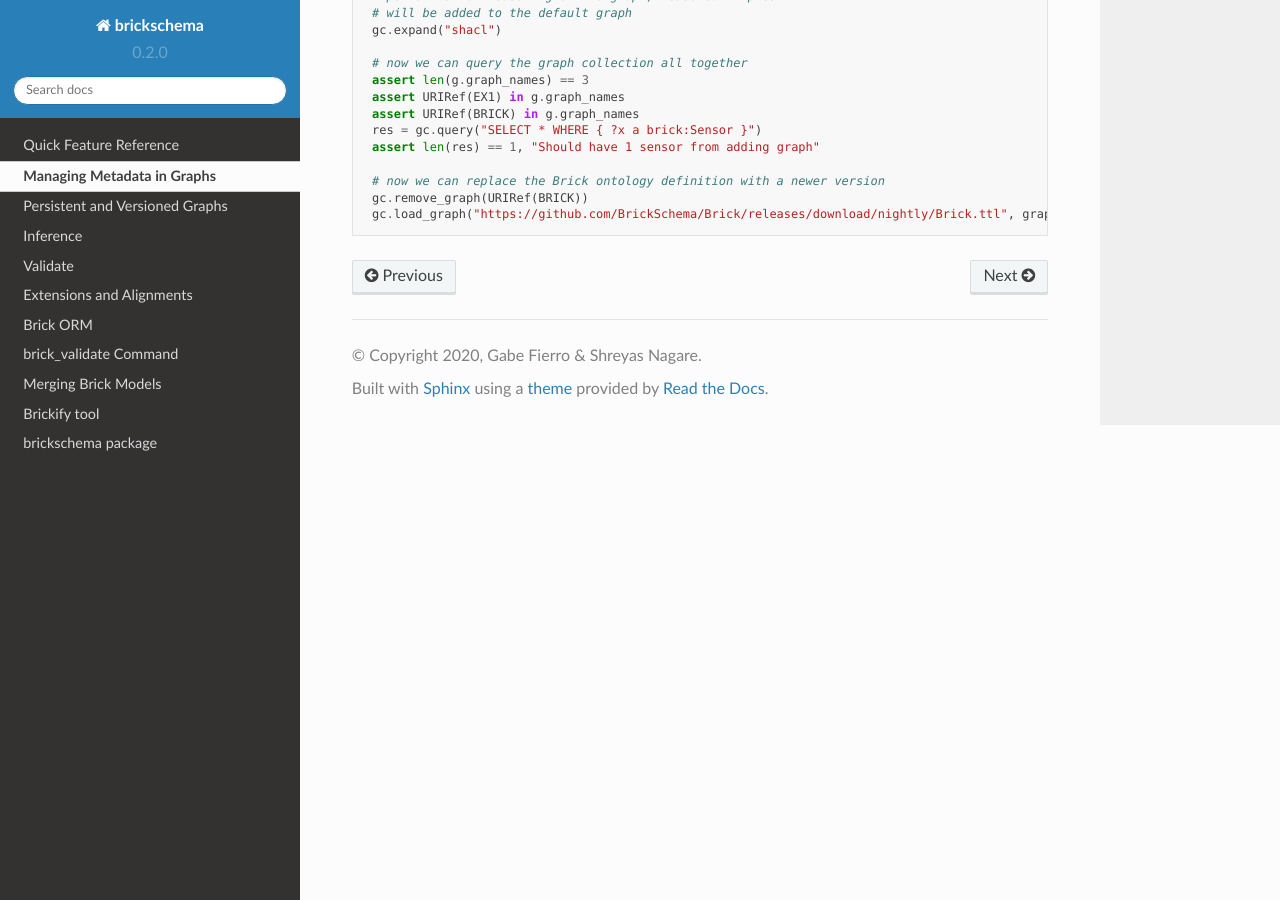
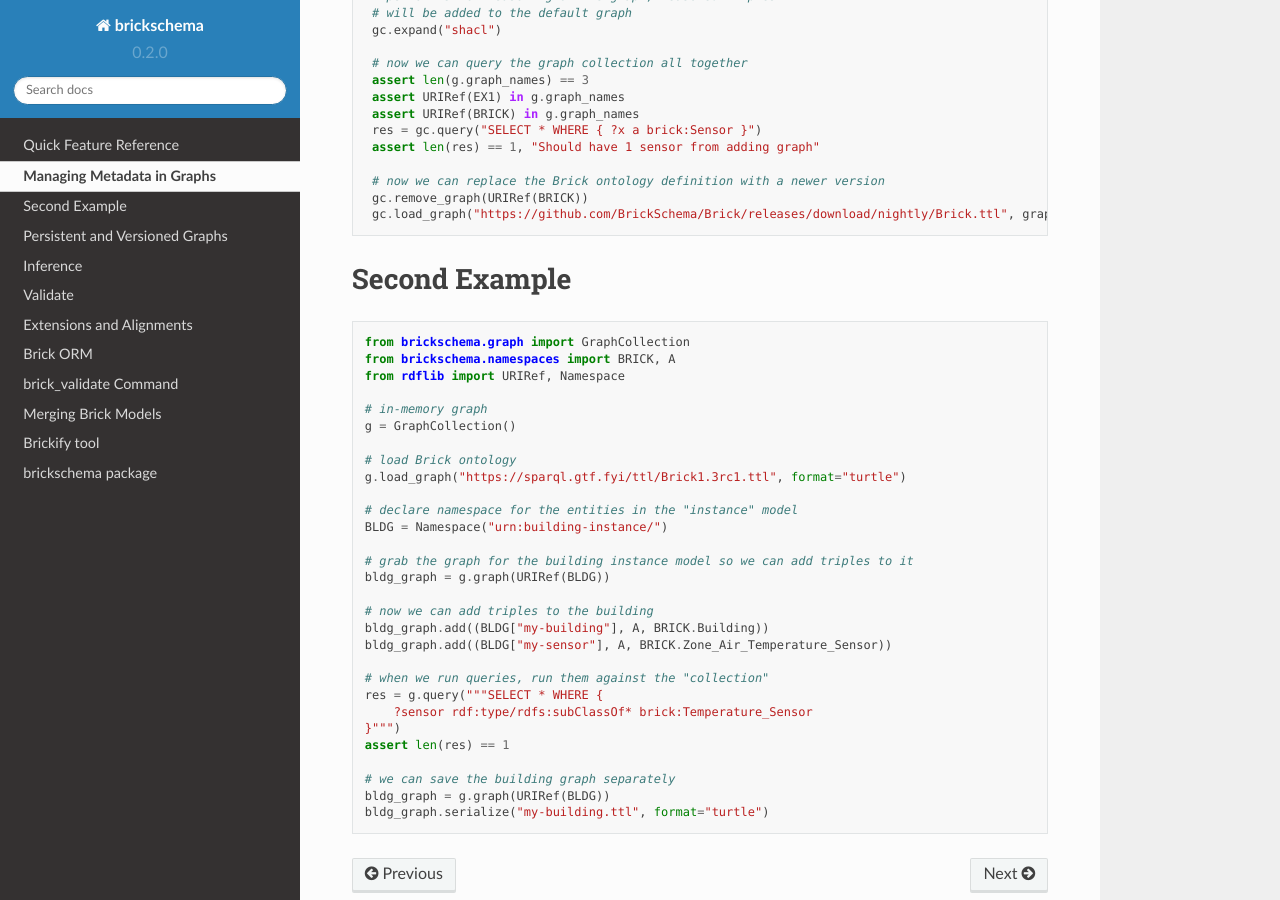
Before and after one commit to BrickSchema/py-brickschema, a Sphinx documentation site: the page built from docs/graph.rst, in a window 1280 px wide and 900 px high, scrolled down 1098 px. Built offline with Sphinx 7.4.7 and the Read the Docs theme 2.0.0, drawn with Linux system fonts in a browser that asks for light colours; pages that are not in the unit, such as notebooks, are missing from menus; the version number is read from the project's files by our own code.

Commit message:
more example

```diff
--- a/docs/graph.rst
+++ b/docs/graph.rst
@@ -52,3 +52,39 @@ The advantage of `GraphCollection` over `Graph` is that it makes it easier to up
     # now we can replace the Brick ontology definition with a newer version
     gc.remove_graph(URIRef(BRICK))
     gc.load_graph("https://github.com/BrickSchema/Brick/releases/download/nightly/Brick.ttl", graph_name=BRICK)
+
+
+Second Example
+==============
+
+.. code-block:: python
+
+    from brickschema.graph import GraphCollection
+    from brickschema.namespaces import BRICK, A
+    from rdflib import URIRef, Namespace
+
+    # in-memory graph
+    g = GraphCollection()
+
+    # load Brick ontology
+    g.load_graph("https://sparql.gtf.fyi/ttl/Brick1.3rc1.ttl", format="turtle")
+
+    # declare namespace for the entities in the "instance" model
+    BLDG = Namespace("urn:building-instance/")
+
+    # grab the graph for the building instance model so we can add triples to it
+    bldg_graph = g.graph(URIRef(BLDG))
+
+    # now we can add triples to the building
+    bldg_graph.add((BLDG["my-building"], A, BRICK.Building))
+    bldg_graph.add((BLDG["my-sensor"], A, BRICK.Zone_Air_Temperature_Sensor))
+
+    # when we run queries, run them against the "collection"
+    res = g.query("""SELECT * WHERE {
+        ?sensor rdf:type/rdfs:subClassOf* brick:Temperature_Sensor
+    }""")
+    assert len(res) == 1
+
+    # we can save the building graph separately
+    bldg_graph = g.graph(URIRef(BLDG))
+    bldg_graph.serialize("my-building.ttl", format="turtle")
--- a/pyproject.toml
+++ b/pyproject.toml
@@ -1,6 +1,6 @@
 [tool.poetry]
 name = "brickschema"
-version = "0.6.0"
+version = "0.6.1a1"
 description = "A library for working with the Brick ontology for buildings (brickschema.org)"
 authors = ["Gabe Fierro <gtfierro@mines.edu>"]
 include = ["brickschema/ontologies", "tests/data", "brickschema/web"]
```
